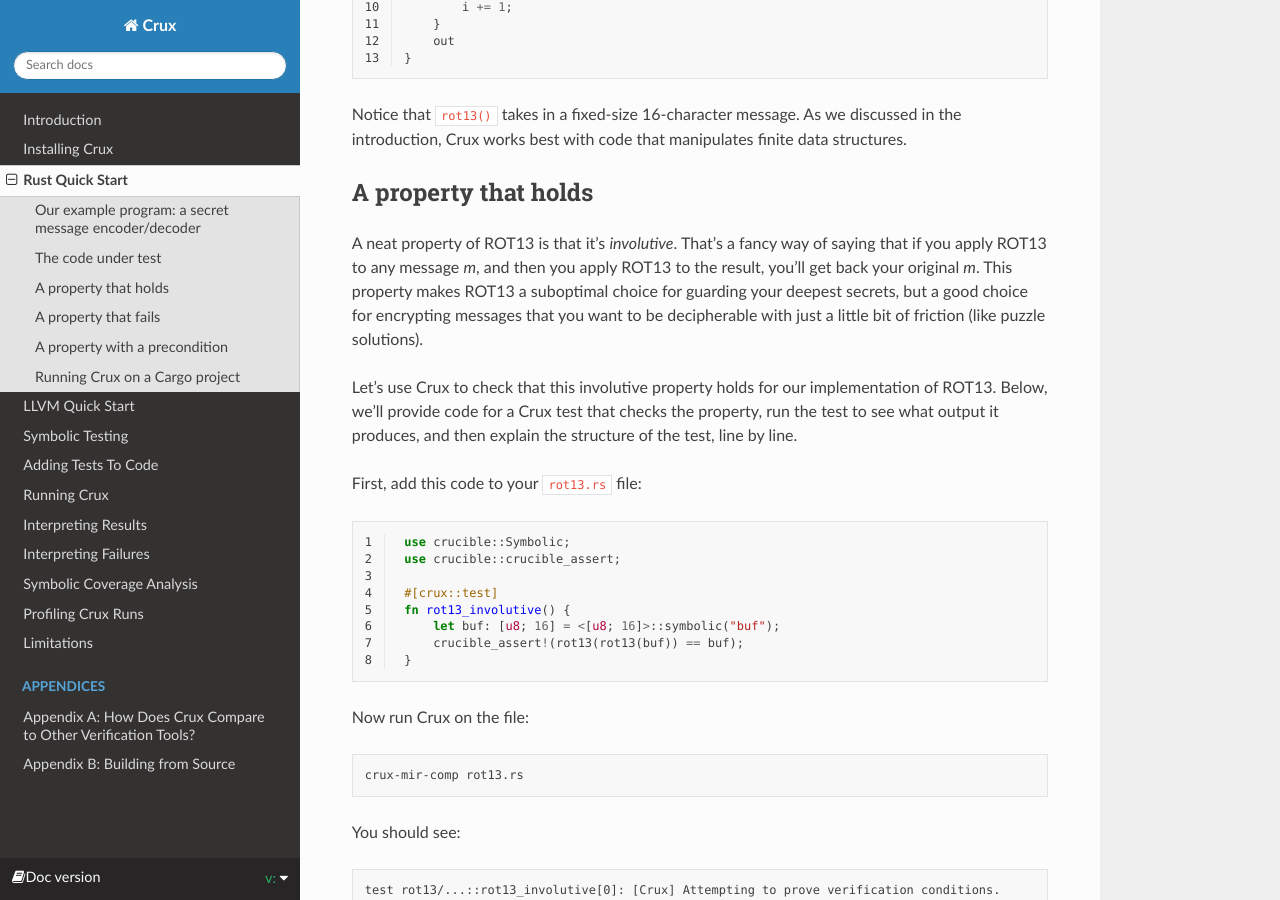
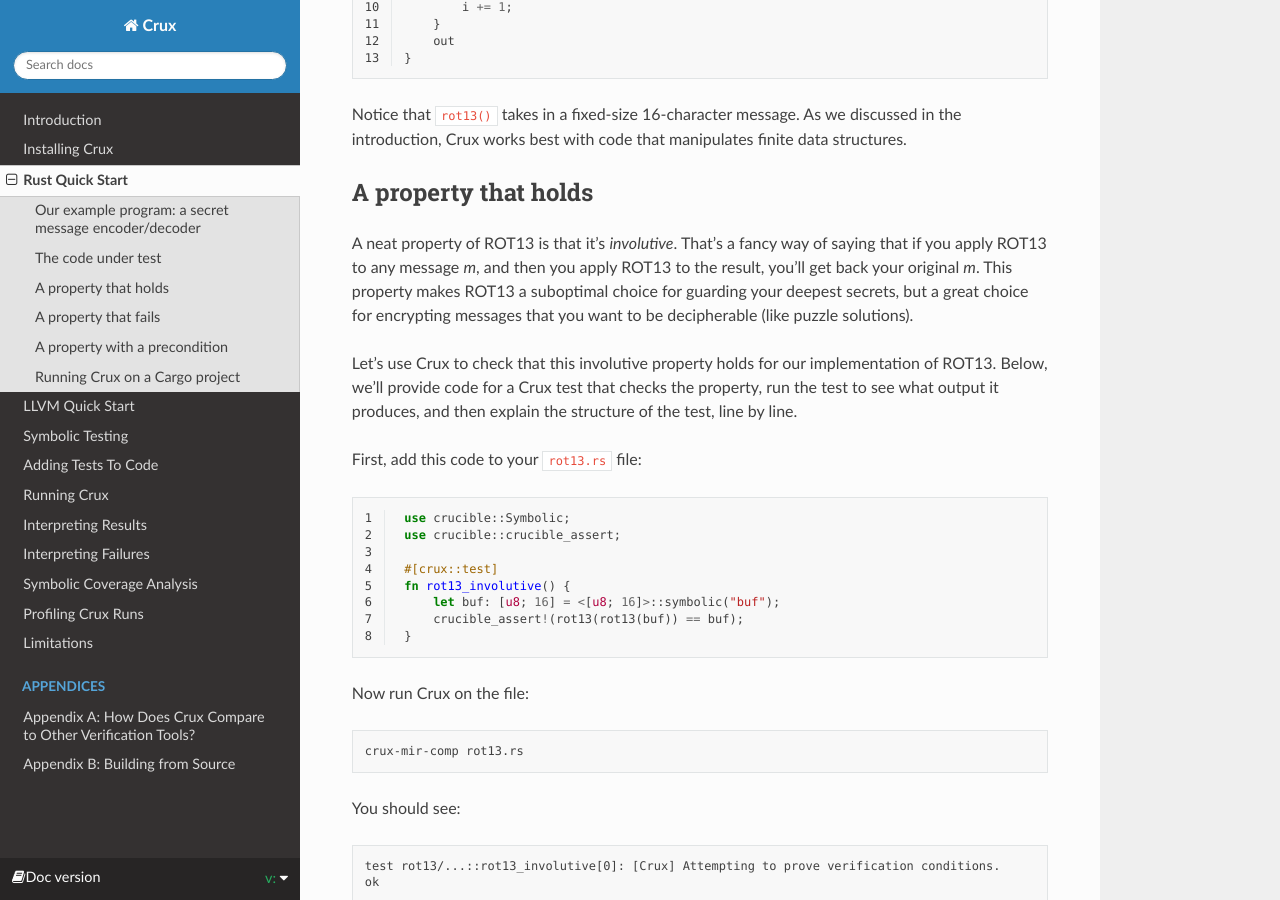
Before and after one commit to GaloisInc/crux, a Sphinx documentation site: the page built from docs/rust-quick-start.rst, in a window 1280 px wide and 900 px high, scrolled down 1095 px. Built offline with Sphinx 7.4.7 and the Read the Docs theme 3.1.0, drawn with Linux system fonts in a browser that asks for light colours; some of the changed text lies outside the part shown.

Commit message:
minor edits to Rust quickstart

```diff
--- a/docs/rust-quick-start.rst
+++ b/docs/rust-quick-start.rst
@@ -75,7 +75,7 @@
 A property that holds
 ---------------------
 
-A neat property of ROT13 is that it's *involutive*. That's a fancy way of saying that if you apply ROT13 to any message *m*, and then you apply ROT13 to the result, you'll get back your original *m*. This property makes ROT13 a suboptimal choice for guarding your deepest secrets, but a good choice for encrypting messages that you want to be decipherable with just a little bit of friction (like puzzle solutions).
+A neat property of ROT13 is that it's *involutive*. That's a fancy way of saying that if you apply ROT13 to any message *m*, and then you apply ROT13 to the result, you'll get back your original *m*. This property makes ROT13 a suboptimal choice for guarding your deepest secrets, but a great choice for encrypting messages that you want to be decipherable (like puzzle solutions).
 
 Let's use Crux to check that this involutive property holds for our implementation of ROT13. Below, we'll provide code for a Crux test that checks the property, run the test to see what output it produces, and then explain the structure of the test, line by line.
 
@@ -234,4 +234,4 @@
 
    cargo crux-test --lib
 
-This command compiles the project with ``mir-json`` and runs all functions annotated with ``#[crux::test]``.
+This command compiles the project into a Crux-compatible format and runs all functions annotated with ``#[crux::test]``.
```
Also changed, not shown: other parts of docs/rust-quick-start.rst (+2 -2 lines).
